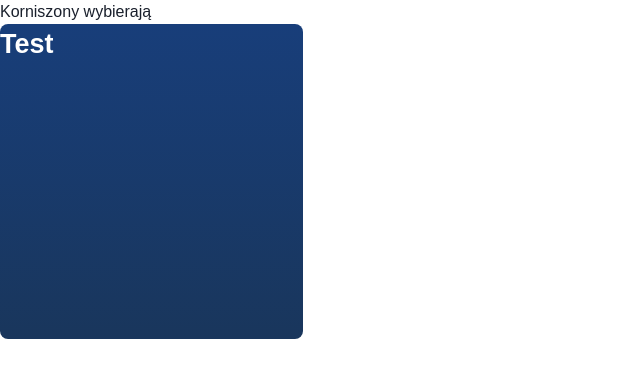
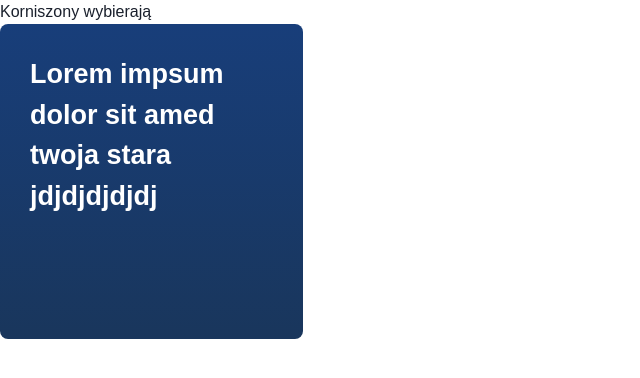
Before and after one commit to Matipolit/Korniszony23, a React (Vite) app: page / in a window 1280 px wide. Shown: the top 378 px of the page, without its empty margins (0-640 px from the left). Built offline with nearby package versions, Linux system fonts and the light colour scheme.

Commit message:
fix: padding

```diff
--- a/src/Rectangle.jsx
+++ b/src/Rectangle.jsx
@@ -12,10 +12,11 @@ function Rectangle() {
         >
 
          <Text
+         padding='30px'
          fontSize='27px'
          fontWeight='700'
          >
-            Test </Text>
+            Lorem impsum dolor sit amed twoja stara jdjdjdjdjdj</Text>
         </Box>
     )
 }
```
